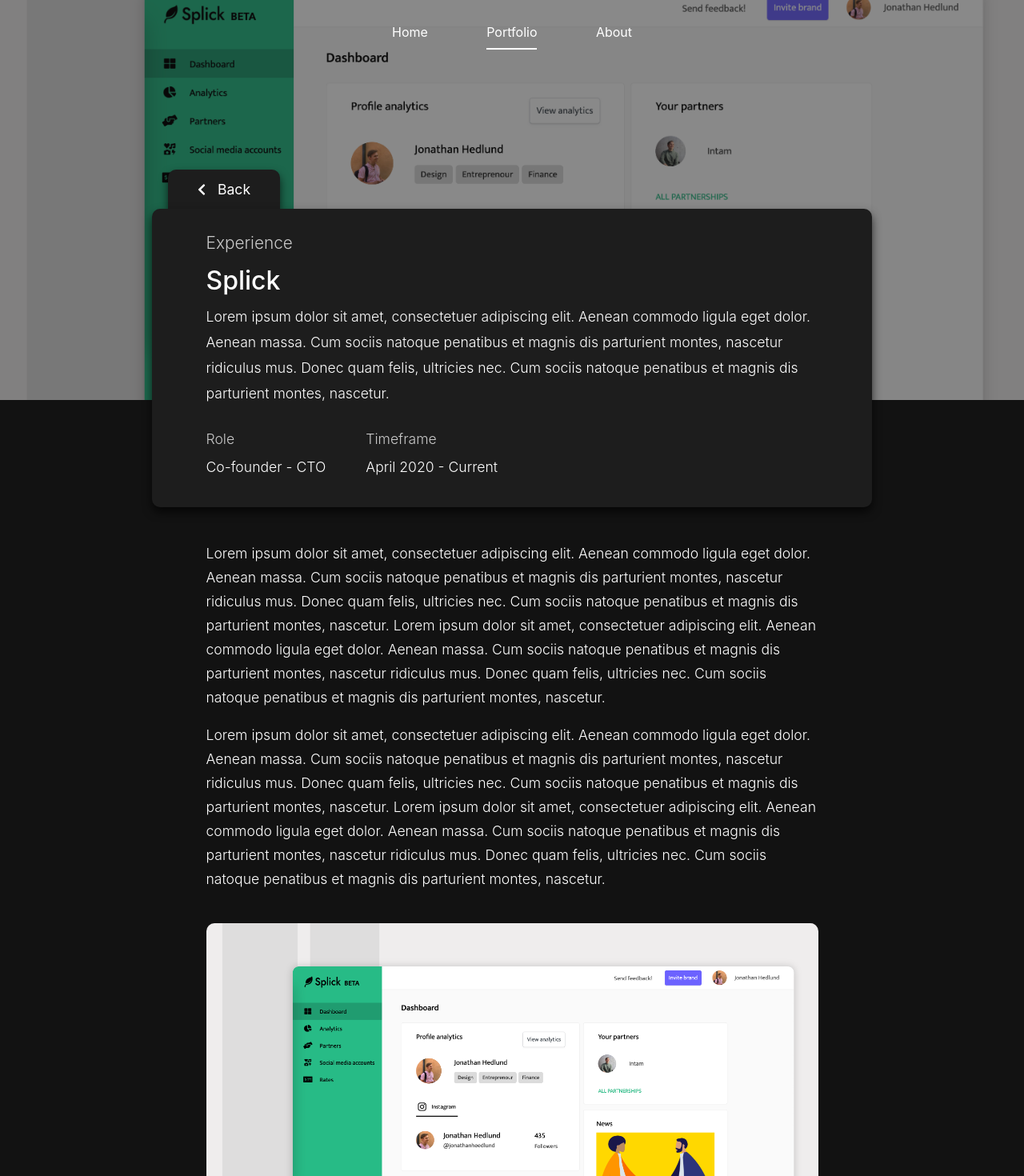
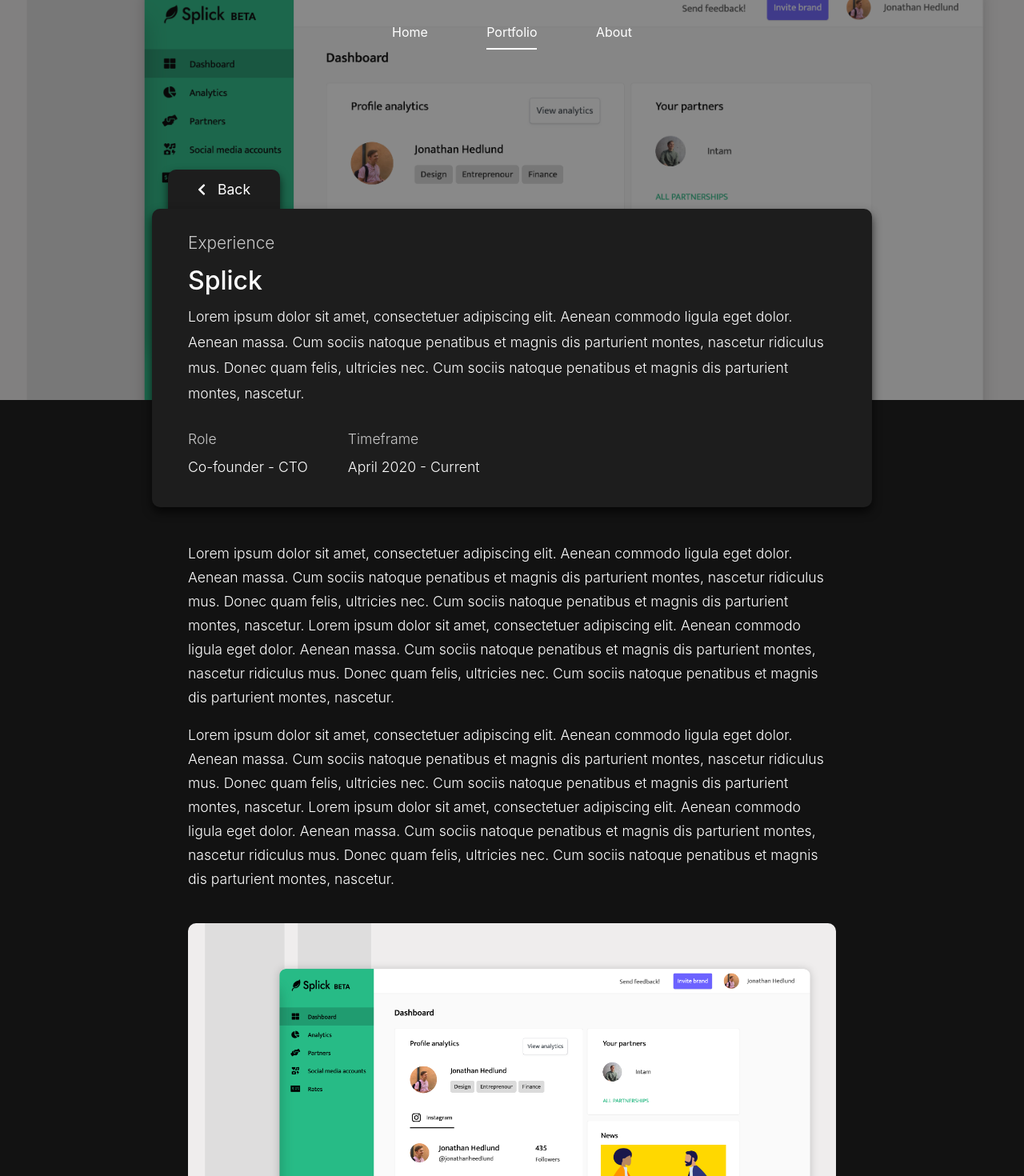
Before and after one commit to JonathanHedlund/portfolio, a Next.js app: page /portfolio/splick in a window 1280 px wide. Shown: the top 1470 px of the page at 80% size. Built offline with nearby package versions, Linux system fonts and the light colour scheme.

Commit message:
CSS fixes

```diff
--- a/components/current-focus/CurrentFocusContainer.js
+++ b/components/current-focus/CurrentFocusContainer.js
@@ -28,7 +28,7 @@
                     header="Umeå University"
                     role="Student"
                     timeslot="August 2016 - Current"
-                    text="Currently a student at Umeå University studying Interaction design and economics."
+                    text="I'm currently a student at Umeå University studying interaction design and economics."
                     link="/portfolio/umeauniversity"
                 />
             </div>
--- a/pages/portfolio/hobbies.js
+++ b/pages/portfolio/hobbies.js
@@ -83,7 +83,7 @@
                         and it is because of that interest I have decided to search for opportunities in those areas.
                         Splick and Uminova Innovation are two great examples of that. That ends the Hobbies chapter in
                         my life for now, but who knows, if I find the time in the future it might be something that I
-                        want to pursue further'/>
+                        want to pursue further.'/>
 
                 </div>
             </div>
--- a/styles/CurrentFocus.module.css
+++ b/styles/CurrentFocus.module.css
@@ -1,5 +1,5 @@
 .currentFocusMainContainer {
-    margin-bottom: 40px;
+    margin-bottom: 30px;
 }
 
 .currentFocuses {
@@ -8,7 +8,7 @@
 }
 
 .currentFocusContainer {
-    margin-bottom: 30px;
+    margin-bottom: 50px;
 }
 
 .header {
--- a/styles/Header.module.css
+++ b/styles/Header.module.css
@@ -2,14 +2,14 @@
     display: flex;
     flex-direction: row;
     justify-content: center;
-    margin-bottom: 90px;
+    margin-bottom: 45px;
 }
 
 .headerContainerInner {
     display: flex;
     flex-direction: row;
     justify-content: space-between;
-    width: 85%;
+    width: 90%;
 }
 
 .headerNavItemContainer {
--- a/styles/Home.module.css
+++ b/styles/Home.module.css
@@ -2,7 +2,7 @@
   display: flex;
   flex-direction: column;
   justify-content: center;
-  width: 85%;
+  width: 90%;
   margin: 0;
   margin-bottom: 100px;
   max-width: 1000px;
--- a/styles/Portfolio.module.css
+++ b/styles/Portfolio.module.css
@@ -20,7 +20,7 @@
 
 .portfolioPageContainerContentInner {
     padding-top: 25px;
-    width: 85%;
+    width: 90%;
     z-index: 7;
 }
 
@@ -48,7 +48,7 @@
 }
 
 .portfolioHeaderContainerInner {
-    width: 85%;
+    width: 90%;
     max-width: 900px;
 }
 
@@ -67,7 +67,7 @@
 }
 
 .portfolioHeaderInfoContainerInnerContent {
-    width: 85%;
+    width: 90%;
     padding: 30px 0px 25px;
 }
 
@@ -111,8 +111,8 @@
 }
 
 .headerInfoText {
-    font-size: 1.2rem;
-    line-height: 32px;
+    font-size: 1.1rem;
+    line-height: 29px;
     font-weight: 300;
     margin-bottom: 40px;
     margin-top: 0px;
```
